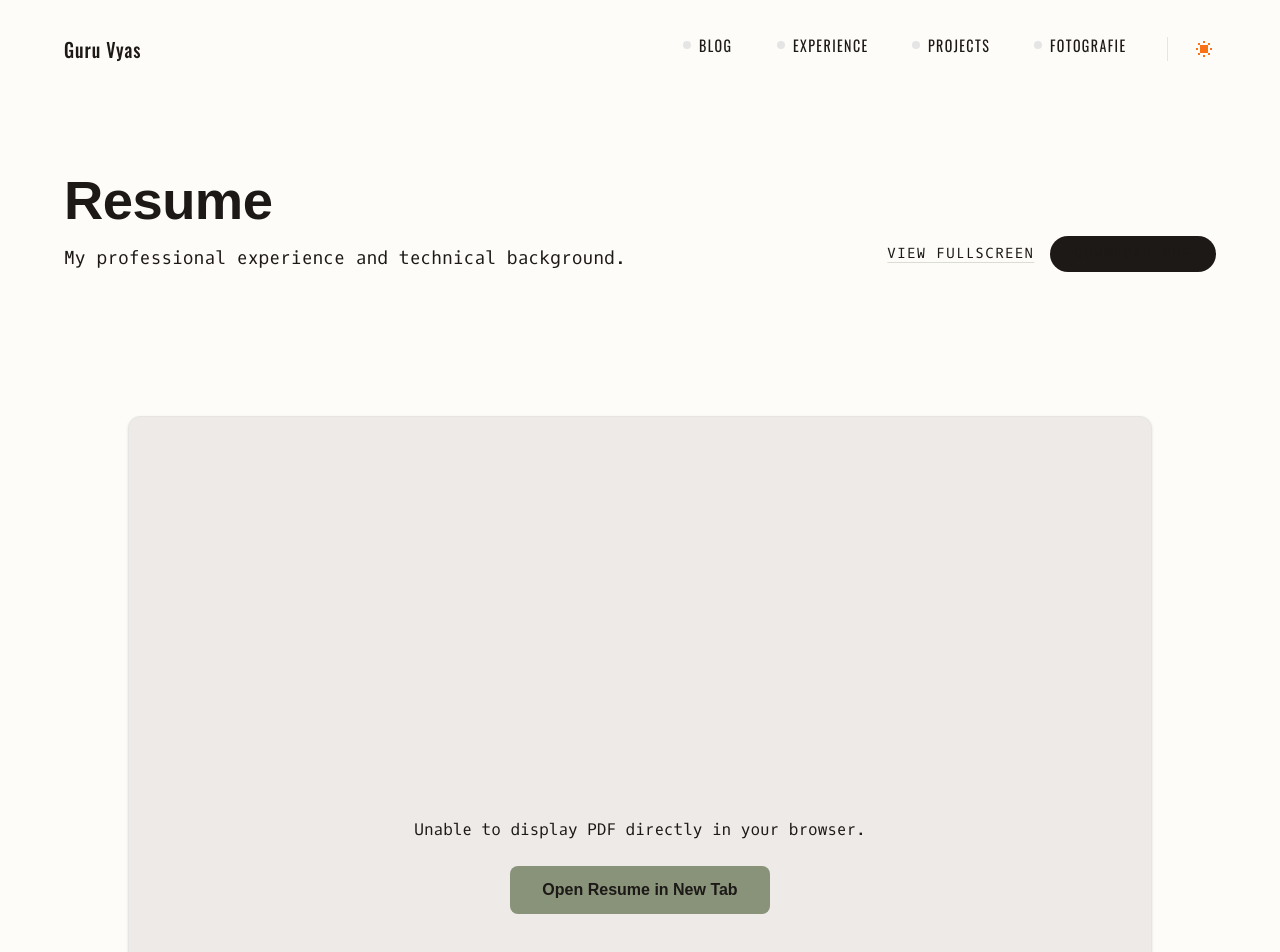
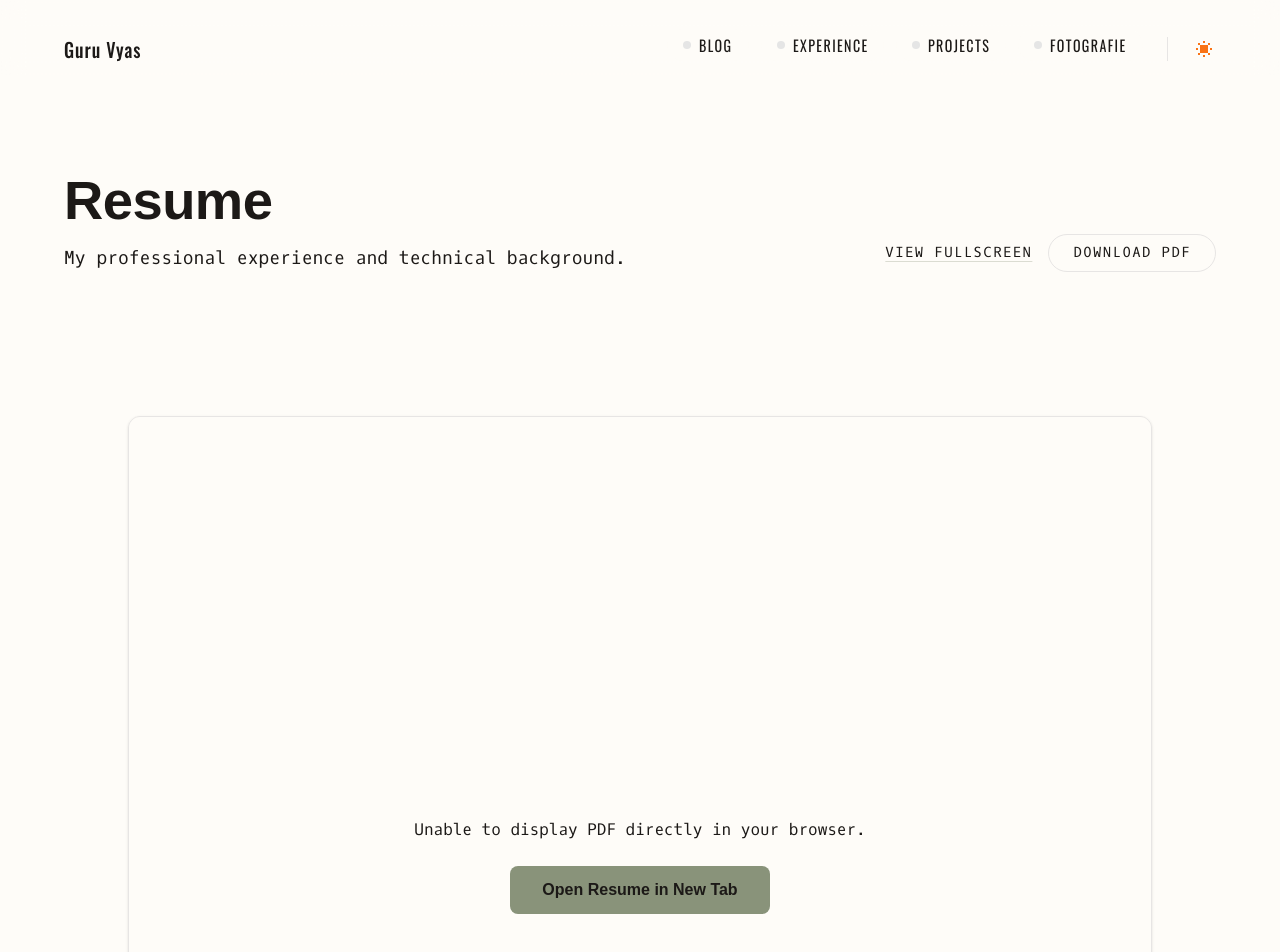
Before and after one commit to wakeupguruu/portfolio, a Next.js app: page /resume in a window 1280 px wide. Shown: the top 952 px of the page. Built offline with nearby package versions, Linux system fonts and the light colour scheme; a web font is replaced by a local one.

Commit message:
feat(resume): implement fullscreen viewer and fix download theming
Extracted resume viewer to a client component to support native fullscreen mode and fixed button colors using global CSS variables for better dark/light mode consistency.

```diff
--- a/app/resume/page.tsx
+++ b/app/resume/page.tsx
@@ -2,6 +2,7 @@ import { Container, Section } from "@/components/ui/section";
 import { Footer } from "@/components/Footer";
 import { SayHello } from "@/components/say-hello";
 import { Metadata } from "next";
+import { ResumeWrapper } from "@/components/resume-wrapper";
 export const metadata: Metadata = {
     title: "Guru's Resume",
 };
@@ -12,57 +13,7 @@ export default function ResumePage() {
         <div className="w-full">
             <div className="pt-[61px] md:pt-24 w-full overflow-x-hidden">
                 <Container>
-                    <Section className="mb-10">
-                        <div className="flex flex-col md:flex-row md:items-end justify-between gap-6">
-                            <div>
-                                <h1 className="font-tasa text-4xl font-extrabold leading-none tracking-[-0.04em] text-[#1c1917] dark:text-[#ededed] sm:text-[3.4rem] mb-4">
-                                    Resume
-                                </h1>
-                                <p className="text-muted-foreground font-oxygen text-lg">
-                                    My professional experience and technical background.
-                                </p>
-                            </div>
-                            <div className="flex items-center gap-4">
-                                <a
-                                    href="/GuruVyas_Resume.pdf"
-                                    target="_blank"
-                                    rel="noopener noreferrer"
-                                    className="text-sm font-medium hover:text-accent transition-colors underline underline-offset-4 decoration-accent/30 hover:decoration-accent font-oxygen uppercase tracking-widest"
-                                >
-                                    View Fullscreen
-                                </a>
-                                <a
-                                    href="/GuruVyas_Resume.pdf"
-                                    download
-                                    className="px-6 py-2 bg-foreground text-background font-medium rounded-full hover:bg-accent hover:text-foreground transition-all duration-300 font-oxygen text-sm uppercase tracking-widest"
-                                >
-                                    Download PDF
-                                </a>
-                            </div>
-                        </div>
-                    </Section>
-
-                    <Section className="mb-20">
-                        <div className="w-full max-w-5xl mx-auto h-[600px] md:h-[900px] bg-muted/10 border border-border rounded-xl overflow-hidden shadow-sm group relative">
-                            {/* PDF Viewer */}
-                            <object
-                                data="/GuruVyas_Resume.pdf#view=FitH&scrollbar=0&toolbar=0&navpanes=0"
-                                type="application/pdf"
-                                className="w-full h-full"
-                            >
-                                <div className="flex flex-col items-center justify-center h-full p-12 text-center">
-                                    <p className="mb-6 text-muted-foreground font-oxygen">Unable to display PDF directly in your browser.</p>
-                                    <a
-                                        href="/GuruVyas_Resume.pdf"
-                                        target="_blank"
-                                        className="px-8 py-3 bg-accent text-foreground font-bold rounded-lg"
-                                    >
-                                        Open Resume in New Tab
-                                    </a>
-                                </div>
-                            </object>
-                        </div>
-                    </Section>
+                    <ResumeWrapper />
                 </Container>
 
                 <SayHello />
--- /dev/null
+++ b/components/resume-wrapper.tsx
@@ -0,0 +1,77 @@
+"use client";
+
+import { useRef } from "react";
+import { Section } from "@/components/ui/section";
+
+export function ResumeWrapper() {
+    const viewerRef = useRef<HTMLDivElement>(null);
+
+    const handleFullscreen = () => {
+        if (viewerRef.current) {
+            if (viewerRef.current.requestFullscreen) {
+                viewerRef.current.requestFullscreen();
+            } else if ((viewerRef.current as any).webkitRequestFullscreen) {
+                (viewerRef.current as any).webkitRequestFullscreen();
+            } else if ((viewerRef.current as any).msRequestFullscreen) {
+                (viewerRef.current as any).msRequestFullscreen();
+            }
+        }
+    };
+
+    return (
+        <>
+            <Section className="mb-10">
+                <div className="flex flex-col md:flex-row md:items-end justify-between gap-6">
+                    <div>
+                        <h1 className="font-tasa text-4xl font-extrabold leading-none tracking-[-0.04em] text-[#1c1917] dark:text-[#ededed] sm:text-[3.4rem] mb-4">
+                            Resume
+                        </h1>
+                        <p className="text-muted-foreground font-oxygen text-lg">
+                            My professional experience and technical background.
+                        </p>
+                    </div>
+                    <div className="flex items-center gap-4">
+                        <button
+                            onClick={handleFullscreen}
+                            className="text-sm font-medium hover:text-accent transition-colors underline underline-offset-4 decoration-accent/30 hover:decoration-accent font-oxygen py-2 tracking-widest cursor-pointer uppercase"
+                        >
+                            View Fullscreen
+                        </button>
+                        <a
+                            href="/GuruVyas_Resume.pdf"
+                            download
+                            className="px-6 py-2 bg-background text-foreground border border-border font-medium rounded-full hover:bg-accent hover:border-accent hover:text-background transition-all duration-300 font-oxygen text-sm uppercase tracking-widest"
+                        >
+                            Download PDF
+                        </a>
+                    </div>
+                </div>
+            </Section>
+
+            <Section className="mb-20">
+                <div
+                    ref={viewerRef}
+                    className="w-full max-w-5xl mx-auto h-[600px] md:h-[900px] bg-muted/10 border border-border rounded-xl overflow-hidden shadow-sm group relative"
+                >
+                    {/* PDF Viewer */}
+                    <object
+                        data="/GuruVyas_Resume.pdf#view=FitH&scrollbar=0&toolbar=0&navpanes=0"
+                        type="application/pdf"
+                        className="w-full h-full bg-white dark:bg-zinc-900"
+                    >
+                        <div className="flex flex-col items-center justify-center h-full p-12 text-center bg-background">
+                            <p className="mb-6 text-muted-foreground font-oxygen">Unable to display PDF directly in your browser.</p>
+                            <a
+                                href="/GuruVyas_Resume.pdf"
+                                target="_blank"
+                                className="px-8 py-3 bg-accent text-[#ededed] font-bold rounded-lg"
+                            >
+                                Open Resume in New Tab
+                            </a>
+                        </div>
+                    </object>
+                </div>
+            </Section>
+        </>
+    );
+}
```
